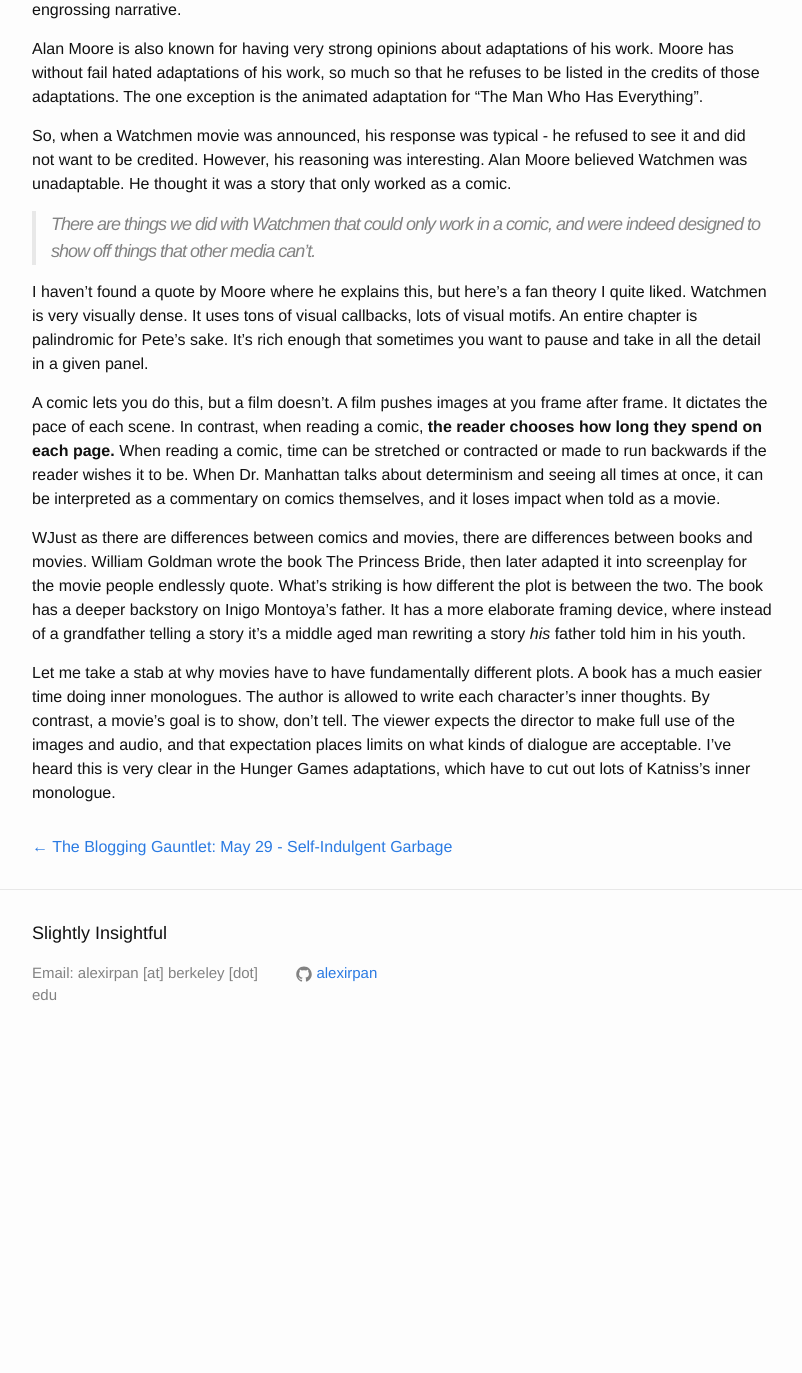
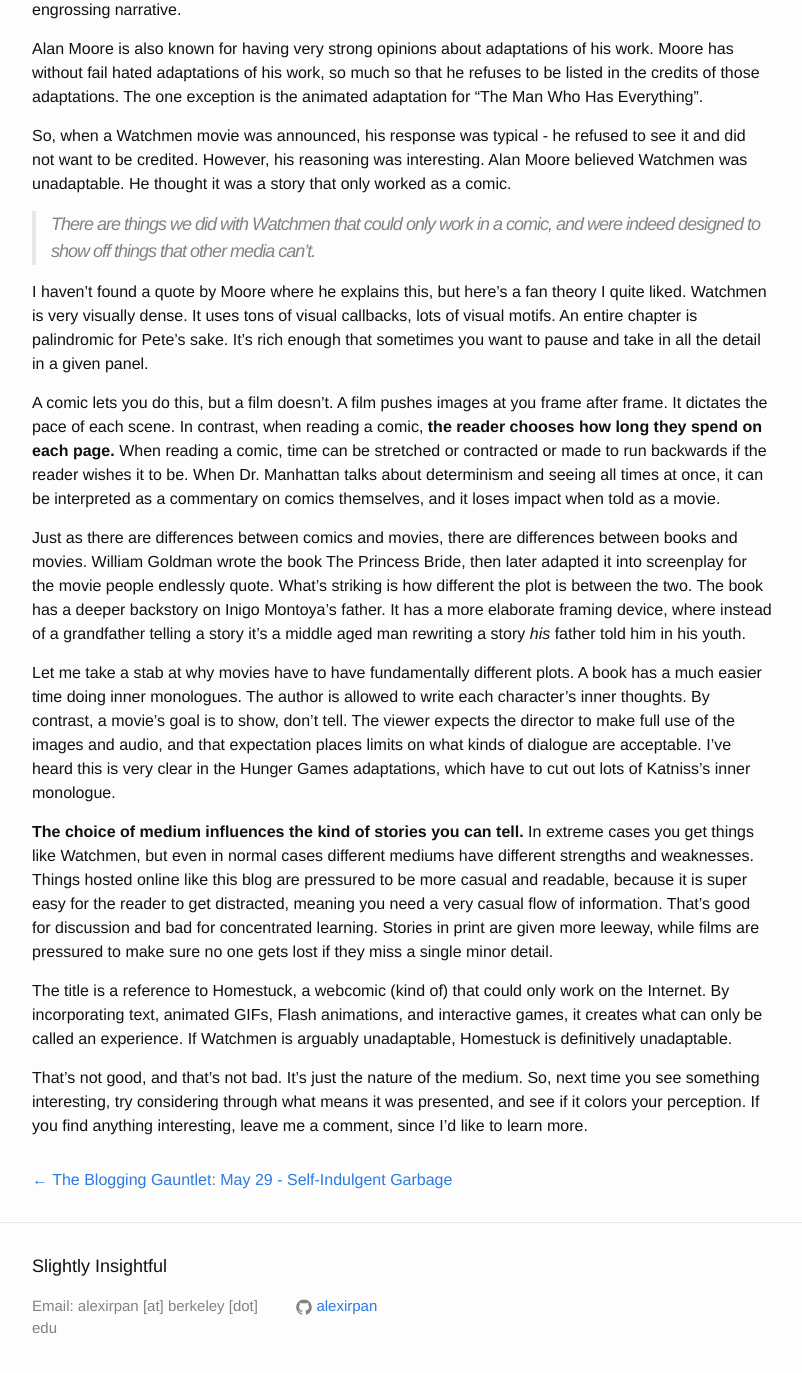
Before and after one commit to alexirpan/alexirpan.github.io, a Jekyll site: the page built from _posts/may2016/2016-05-30-may-30.markdown, in a window 1280 px wide and 1400 px high, scrolled down 354 px. Shown: the top 1373 px of the window, without its empty margins (238-1040 px from the left). Built offline with Jekyll 4.4.1, drawn with Linux system fonts in a browser that asks for light colours; before the commit the page ends 1421 px from its top, so only the background shows below that.

Commit message:
Update 2016-05-30-may-30.markdown
Draft finish

```diff
--- a/_posts/may2016/2016-05-30-may-30.markdown
+++ b/_posts/may2016/2016-05-30-may-30.markdown
@@ -18,6 +18,12 @@
 
 A comic lets you do this, but a film doesn't. A film pushes images at you frame after frame. It dictates the pace of each scene. In contrast, when reading a comic, **the reader chooses how long they spend on each page.** When reading a comic, time can be stretched or contracted or made to run backwards if the reader wishes it to be. When Dr. Manhattan talks about determinism and seeing all times at once, it can be interpreted as a commentary on comics themselves, and it loses impact when told as a movie.
 
-WJust as there are differences between comics and movies, there are differences between books and movies. William Goldman wrote the book The Princess Bride, then later adapted it into screenplay for the movie people endlessly quote. What's striking is how different the plot is between the two. The book has a deeper backstory on Inigo Montoya's father. It has a more elaborate framing device, where instead of a grandfather telling a story it's a middle aged man rewriting a story *his* father told him in his youth.
+Just as there are differences between comics and movies, there are differences between books and movies. William Goldman wrote the book The Princess Bride, then later adapted it into screenplay for the movie people endlessly quote. What's striking is how different the plot is between the two. The book has a deeper backstory on Inigo Montoya's father. It has a more elaborate framing device, where instead of a grandfather telling a story it's a middle aged man rewriting a story *his* father told him in his youth.
 
 Let me take a stab at why movies have to have fundamentally different plots. A book has a much easier time doing inner monologues. The author is allowed to write each character's inner thoughts. By contrast, a movie's goal is to show, don't tell. The viewer expects the director to make full use of the images and audio, and that expectation places limits on what kinds of dialogue are acceptable. I've heard this is very clear in the Hunger Games adaptations, which have to cut out lots of Katniss's inner monologue.
+
+**The choice of medium influences the kind of stories you can tell.** In extreme cases you get things like Watchmen, but even in normal cases different mediums have different strengths and weaknesses. Things hosted online like this blog are pressured to be more casual and readable, because it is super easy for the reader to get distracted, meaning you need a very casual flow of information. That's good for discussion and bad for concentrated learning. Stories in print are given more leeway, while films are pressured to make sure no one gets lost if they miss a single minor detail.
+
+The title is a reference to Homestuck, a webcomic (kind of) that could only work on the Internet. By incorporating text, animated GIFs, Flash animations, and interactive games, it creates what can only be called an experience. If Watchmen is arguably unadaptable, Homestuck is definitively unadaptable.
+
+That's not good, and that's not bad. It's just the nature of the medium. So, next time you see something interesting, try considering through what means it was presented, and see if it colors your perception. If you find anything interesting, leave me a comment, since I'd like to learn more.
```
